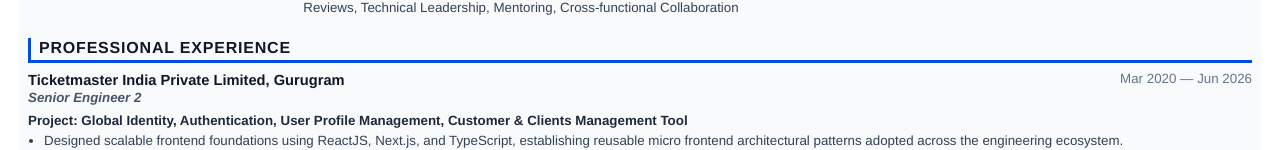
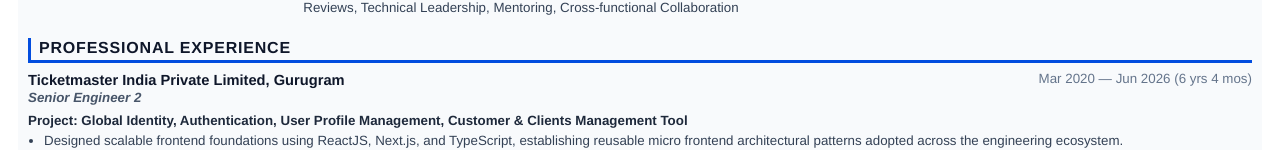
Before and after one commit to pravinjhs/resume-builder, a React (Vite) app: page /resume-builder/resume in a window 1280 px wide. Shown: the part 654-804 px from the top of the page. Built offline with nearby package versions, Linux system fonts and the light colour scheme.

Commit message:
add date duration in yrs and mos.

```diff
--- a/src/components/ProfessionalExperience.tsx
+++ b/src/components/ProfessionalExperience.tsx
@@ -19,6 +19,52 @@
   jobs: Job[];
 }
 
+const getDuration = (dateRangeStr: string): string => {
+  const [startDateStr, endDateStr] = dateRangeStr.split(/\s*[\-\–\—]\s*/);
+
+  // Guard check to ensure splitting succeeded
+  if (!startDateStr || !endDateStr) {
+    return "0 mos";
+  }
+
+  let end: Date;
+
+  // Check if the end date is "Present" (case-insensitive)
+  if (endDateStr.trim().toLowerCase() === "present") {
+    end = new Date(); // Sets to the current actual date
+  } else {
+    end = new Date(endDateStr);
+  }
+
+  // Parse strings into Date objects
+  const start: Date = new Date(startDateStr);
+
+  // Calculate the total difference in months
+  let totalMonths: number =
+    (end.getFullYear() - start.getFullYear()) * 12 +
+    (end.getMonth() - start.getMonth()) +
+    1;
+
+  // Extract years and the remaining months
+  const years: number = Math.floor(totalMonths / 12);
+  const months: number = totalMonths % 12;
+
+  // Handle singular/plural formatting
+  const yearStr: string = years === 1 ? "yr" : "yrs";
+  const monthStr: string = months === 1 ? "mo" : "mos";
+
+  // Build the output string dynamically based on the values
+  if (years > 0 && months > 0) {
+    return `${years} ${yearStr} ${months} ${monthStr}`;
+  } else if (years > 0) {
+    return `${years} ${yearStr}`;
+  } else if (months > 0) {
+    return `${months} ${monthStr}`;
+  } else {
+    return "0 mos";
+  }
+};
+
 export const ProfessionalExperience: React.FC<ExperienceProps> = ({ jobs }) => {
   return (
     <section>
@@ -39,7 +85,7 @@
                 display: "table-cell",
                 textAlign: "left",
                 verticalAlign: "bottom",
-                width: "75%",
+                width: "60%",
               }}
             >
               <span
@@ -70,10 +116,10 @@
                 verticalAlign: "top",
                 color: "#64748b",
                 fontWeight: 500,
-                width: "25%",
+                width: "40%",
               }}
             >
-              {job.duration}
+              {job.duration} ({getDuration(job.duration)})
             </div>
           </div>
 
```
